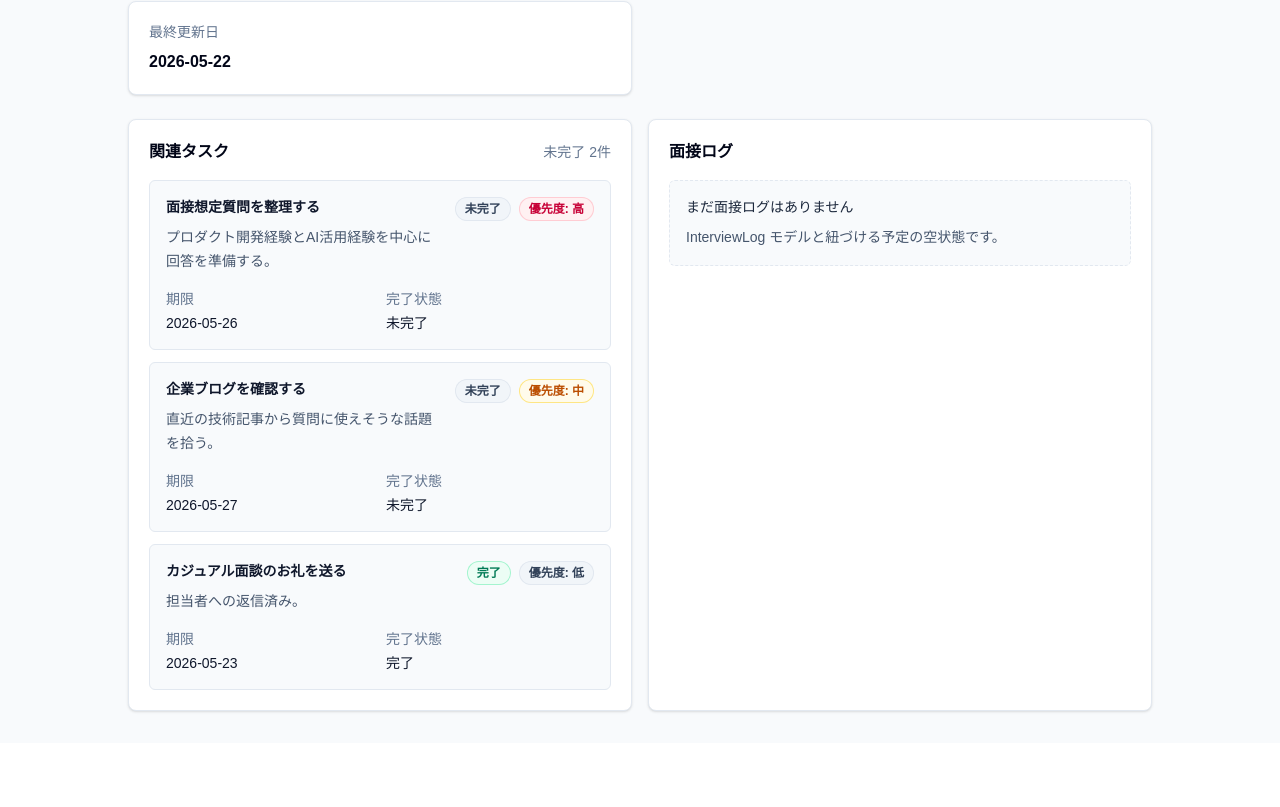
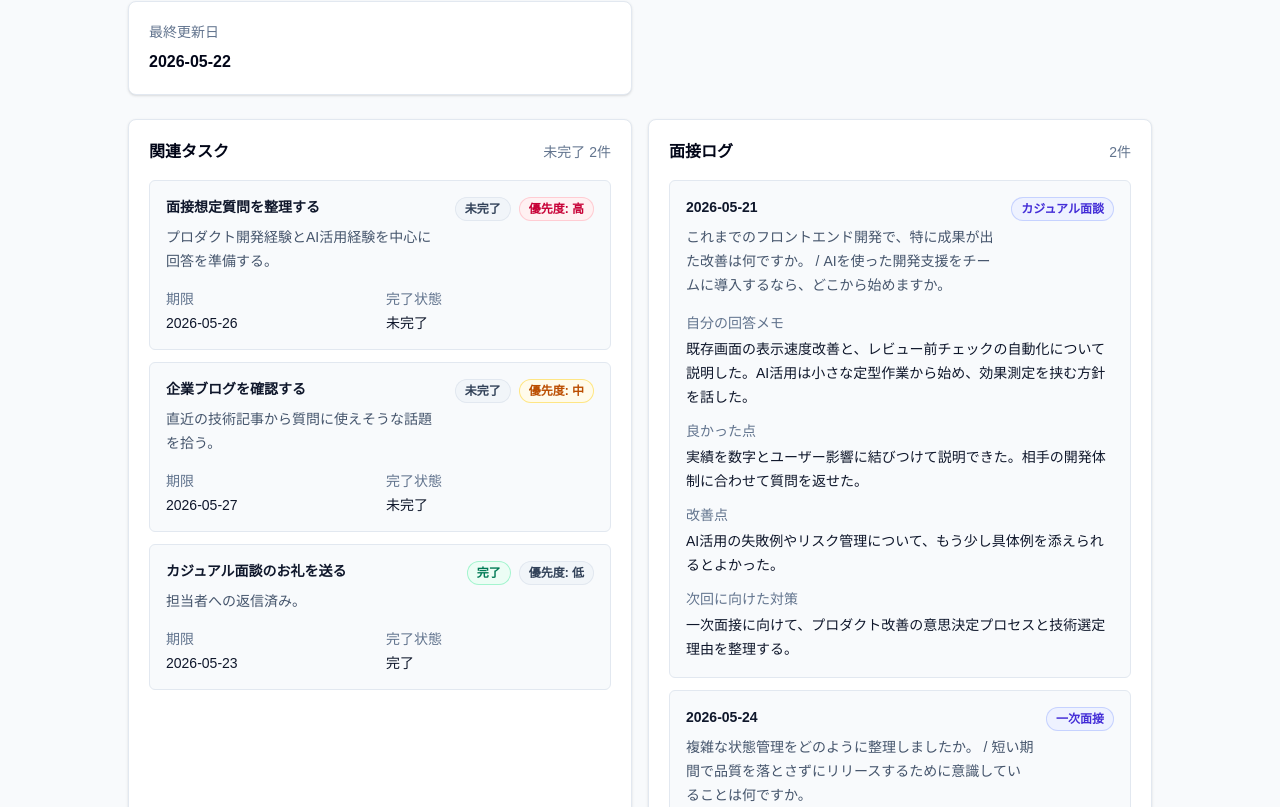
Before and after one commit to tomokitatsuda/ai-job-hunt-os, a Next.js app: page /companies/company-001 in a window 1280 px wide. Shown: the part 473-1280 px from the top of the page. Before the commit the page ends 1216 px from the top, so only its background shows below. Built offline with nearby package versions, Linux system fonts and the light colour scheme.

Commit message:
feat: add mock interview logs to company detail

```diff
--- a/src/app/companies/[id]/page.tsx
+++ b/src/app/companies/[id]/page.tsx
@@ -5,6 +5,7 @@ import {
   getCompanyById,
   type CompanyPriority,
 } from "@/lib/mock-companies";
+import { getInterviewLogsByCompanyId } from "@/lib/mock-interview-logs";
 import {
   getIncompleteTaskCountByCompanyId,
   getTasksByCompanyId,
@@ -41,6 +42,7 @@ export default async function CompanyDetailPage({
   }
 
   const relatedTasks = getTasksByCompanyId(company.id);
+  const interviewLogs = getInterviewLogsByCompanyId(company.id);
   const incompleteTaskCount = getIncompleteTaskCountByCompanyId(company.id);
 
   const summaryItems = [
@@ -172,17 +174,73 @@ export default async function CompanyDetailPage({
           </div>
 
           <div className="rounded-lg border border-slate-200 bg-white p-5 shadow-sm">
+            <div className="flex items-center justify-between gap-3">
               <h2 className="text-base font-semibold text-slate-950">
                 面接ログ
               </h2>
+              <span className="text-sm text-slate-500">
+                {interviewLogs.length}件
+              </span>
+            </div>
+            {interviewLogs.length > 0 ? (
+              <div className="mt-4 flex flex-col gap-3">
+                {interviewLogs.map((interviewLog) => (
+                  <article
+                    key={interviewLog.id}
+                    className="rounded-md border border-slate-200 bg-slate-50 p-4"
+                  >
+                    <div className="flex flex-col gap-3 sm:flex-row sm:items-start sm:justify-between">
+                      <div>
+                        <h3 className="text-sm font-semibold text-slate-900">
+                          {interviewLog.interviewDate}
+                        </h3>
+                        <p className="mt-2 text-sm leading-6 text-slate-600">
+                          {interviewLog.questions.join(" / ")}
+                        </p>
+                      </div>
+                      <span className="inline-flex shrink-0 rounded-full bg-indigo-50 px-2.5 py-1 text-xs font-semibold text-indigo-700 ring-1 ring-inset ring-indigo-200">
+                        {interviewLog.interviewType}
+                      </span>
+                    </div>
+                    <dl className="mt-4 flex flex-col gap-3 text-sm">
+                      <div>
+                        <dt className="text-slate-500">自分の回答メモ</dt>
+                        <dd className="mt-1 leading-6 text-slate-900">
+                          {interviewLog.answerMemo}
+                        </dd>
+                      </div>
+                      <div>
+                        <dt className="text-slate-500">良かった点</dt>
+                        <dd className="mt-1 leading-6 text-slate-900">
+                          {interviewLog.goodPoints}
+                        </dd>
+                      </div>
+                      <div>
+                        <dt className="text-slate-500">改善点</dt>
+                        <dd className="mt-1 leading-6 text-slate-900">
+                          {interviewLog.improvementPoints}
+                        </dd>
+                      </div>
+                      <div>
+                        <dt className="text-slate-500">次回に向けた対策</dt>
+                        <dd className="mt-1 leading-6 text-slate-900">
+                          {interviewLog.nextPreparation}
+                        </dd>
+                      </div>
+                    </dl>
+                  </article>
+                ))}
+              </div>
+            ) : (
               <div className="mt-4 rounded-md border border-dashed border-slate-200 bg-slate-50 p-4">
                 <p className="text-sm font-medium text-slate-800">
                   まだ面接ログはありません
                 </p>
                 <p className="mt-2 text-sm leading-6 text-slate-600">
-                InterviewLog モデルと紐づける予定の空状態です。
+                  この企業の面接を振り返った内容が追加されると、ここに表示されます。
                 </p>
               </div>
+            )}
           </div>
         </section>
       </div>
--- /dev/null
+++ b/src/lib/mock-interview-logs.ts
@@ -0,0 +1,95 @@
+export type InterviewType =
+  | "カジュアル面談"
+  | "一次面接"
+  | "二次面接"
+  | "最終面接";
+
+export type InterviewLog = {
+  id: string;
+  companyId: string;
+  interviewDate: string;
+  interviewType: InterviewType;
+  questions: string[];
+  answerMemo: string;
+  goodPoints: string;
+  improvementPoints: string;
+  nextPreparation: string;
+};
+
+export const interviewLogs: InterviewLog[] = [
+  {
+    id: "interview-log-001",
+    companyId: "company-001",
+    interviewDate: "2026-05-21",
+    interviewType: "カジュアル面談",
+    questions: [
+      "これまでのフロントエンド開発で、特に成果が出た改善は何ですか。",
+      "AIを使った開発支援をチームに導入するなら、どこから始めますか。",
+    ],
+    answerMemo:
+      "既存画面の表示速度改善と、レビュー前チェックの自動化について説明した。AI活用は小さな定型作業から始め、効果測定を挟む方針を話した。",
+    goodPoints:
+      "実績を数字とユーザー影響に結びつけて説明できた。相手の開発体制に合わせて質問を返せた。",
+    improvementPoints:
+      "AI活用の失敗例やリスク管理について、もう少し具体例を添えられるとよかった。",
+    nextPreparation:
+      "一次面接に向けて、プロダクト改善の意思決定プロセスと技術選定理由を整理する。",
+  },
+  {
+    id: "interview-log-002",
+    companyId: "company-001",
+    interviewDate: "2026-05-24",
+    interviewType: "一次面接",
+    questions: [
+      "複雑な状態管理をどのように整理しましたか。",
+      "短い期間で品質を落とさずにリリースするために意識していることは何ですか。",
+    ],
+    answerMemo:
+      "状態の責務を画面単位と共有データで分けた経験を説明した。リリース前は影響範囲を小さくし、テスト観点を先に揃えると回答した。",
+    goodPoints:
+      "設計判断の背景を、チーム運用と保守性の観点で話せた。",
+    improvementPoints:
+      "テスト戦略の説明が抽象的だったため、具体的なテスト種別と境界を補足したい。",
+    nextPreparation:
+      "次回はコードレビュー、障害対応、技術負債の扱いについて具体例を用意する。",
+  },
+  {
+    id: "interview-log-003",
+    companyId: "company-002",
+    interviewDate: "2026-05-20",
+    interviewType: "カジュアル面談",
+    questions: [
+      "プロダクトエンジニアとして、企画段階から関わった経験はありますか。",
+      "ユーザー課題の優先度をどう判断しますか。",
+    ],
+    answerMemo:
+      "問い合わせログと利用データを見ながら、影響人数と解決コストで優先順位をつけた経験を話した。",
+    goodPoints:
+      "ビジネス側との合意形成まで含めて説明できた。",
+    improvementPoints:
+      "技術的な実装詳細を聞かれたとき、少し説明が長くなった。",
+    nextPreparation:
+      "書類選考後の面接に備えて、職務経歴書の代表プロジェクトを3分で説明できるようにする。",
+  },
+  {
+    id: "interview-log-004",
+    companyId: "company-004",
+    interviewDate: "2026-05-18",
+    interviewType: "二次面接",
+    questions: [
+      "フルスタックで担当するとき、どのレイヤーから設計を始めますか。",
+      "チーム内で意見が割れたときにどう進めますか。",
+    ],
+    answerMemo:
+      "ユーザー操作とデータの流れを先に揃え、API境界と画面責務を決める進め方を説明した。意見が割れた場合は判断軸を明文化すると話した。",
+    goodPoints:
+      "技術とコミュニケーションの両面で、再現性のある進め方を示せた。",
+    improvementPoints:
+      "最終面接に向けて、事業理解と入社後に貢献したい領域の解像度を上げたい。",
+    nextPreparation:
+      "逆質問では、半年後に期待される成果とチームの意思決定プロセスを確認する。",
+  },
+];
+
+export const getInterviewLogsByCompanyId = (companyId: string) =>
+  interviewLogs.filter((interviewLog) => interviewLog.companyId === companyId);
```
Lines whose indentation alone changed are shown as unchanged.
